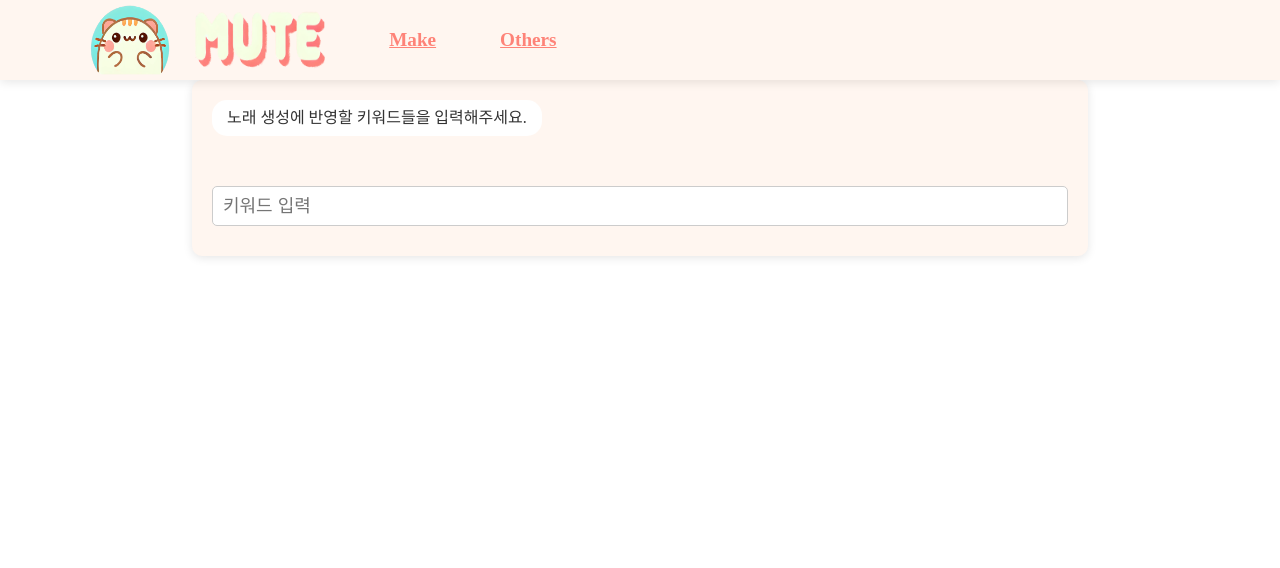
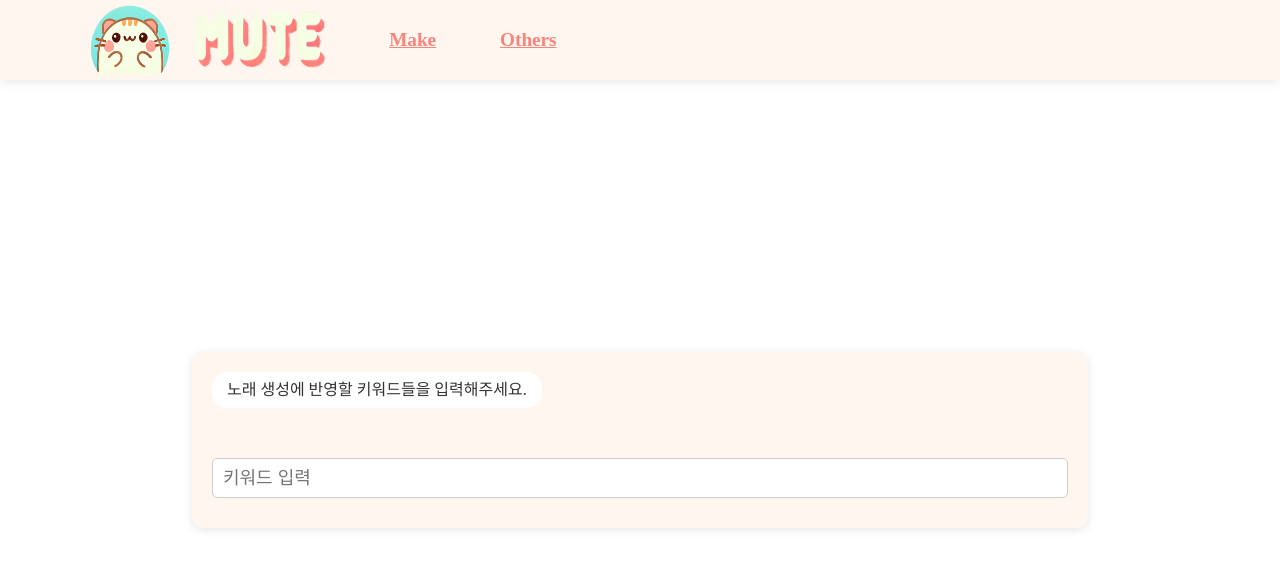
Before and after one commit to JJ-Gun/M.U.T.E-FE, a Next.js app: page /home in a window 1280 px wide. Shown: the top 568 px of the page. Built offline with nearby package versions, Linux system fonts and the light colour scheme.

Commit message:
26.01.28 css 재조정

```diff
--- a/app/board/board.module.css
+++ b/app/board/board.module.css
@@ -1,6 +1,5 @@
 .container {
     width: 100%;
-    height: 100%;
     display: flex;
     flex-direction: column;
     align-items: center;
--- a/app/globals.css
+++ b/app/globals.css
@@ -102,7 +102,8 @@ section {
 display: block;
 }
 body {
-width: 100vw;
+width: 100%;
+min-height: 100vh;
 background-color: white;
 color: black;
 display: flex;
--- a/app/home/page.module.css
+++ b/app/home/page.module.css
@@ -1,6 +1,6 @@
 .container {
     width: 100%;
-    height: 100%;
+    min-height: 100vh;
     display: flex;
     flex-direction: column;
     align-items: center;
```
Also changed, not shown: 1 other file (tests, documents, lock files or other folders).
